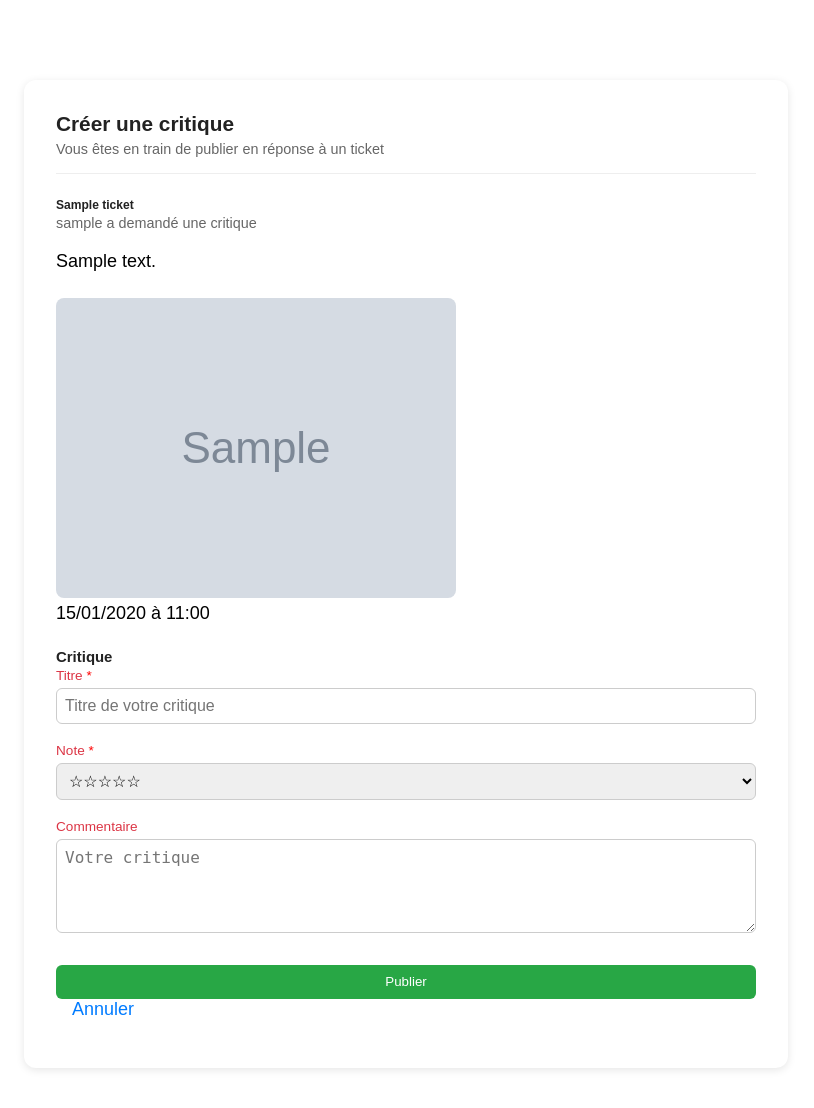
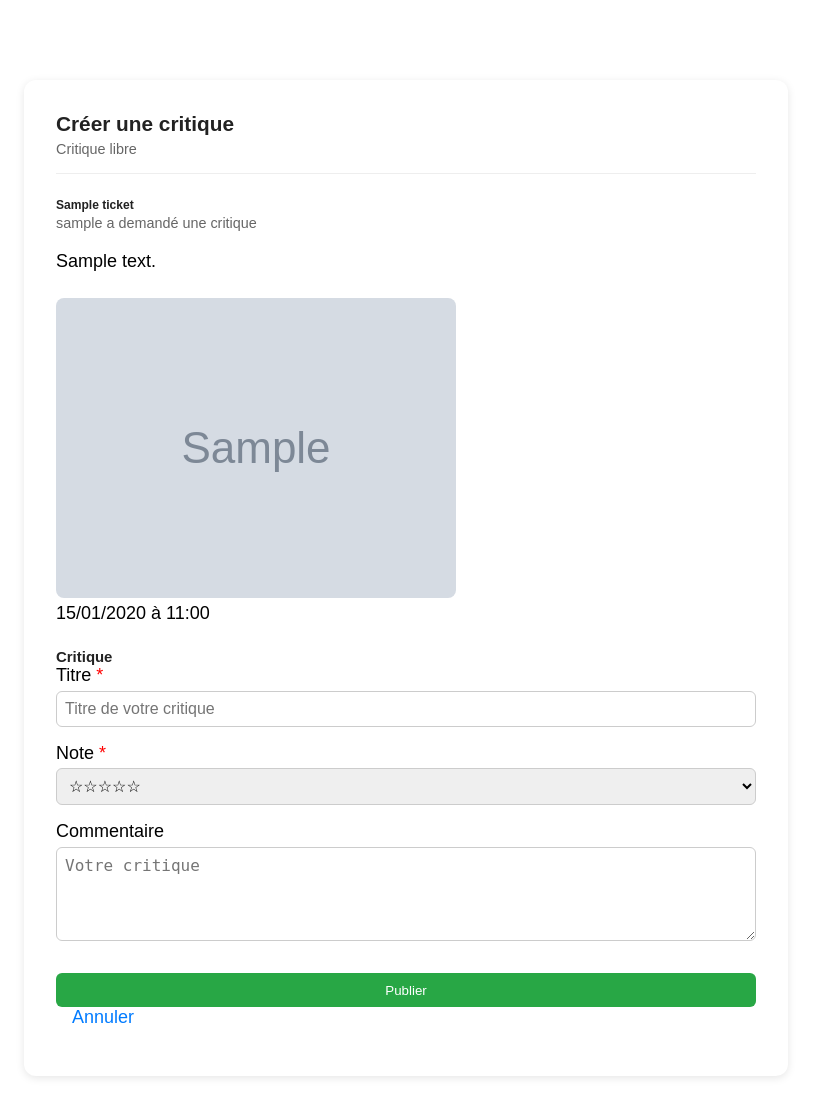
Before and after one commit to C-eorl/P9---LITRevu, a Django app: page /reviews/review/create/1/ in a window 1280 px wide. Shown: the part 62-1170 px from the top of the page, without its empty margins (234-1048 px from the left). Before the commit the page ends 1132 px from the top, so only its background shows below. Run offline with Django 5.2, Linux system fonts and the light colour scheme; a user stored in the database is signed in; tables that the repository leaves empty hold one stand-in row (values such as "Sample post"); grey boxes marked "Sample" are stand-in pictures; some web fonts are replaced.

Commit message:
correction style

```diff
--- a/litrevu/reviews/static/reviews/css/review.css
+++ b/litrevu/reviews/static/reviews/css/review.css
@@ -110,12 +110,7 @@ form a:hover {
     text-decoration: underline;
 }
 
-/* === Messages d’erreurs === */
-form div > div {
-    color: #dc3545;
-    font-size: 0.85rem;
-    margin-top: 0.2rem;
-}
+
 
 /* === Responsive === */
 @media (max-width: 768px) {
--- a/litrevu/reviews/templates/reviews/review_form.html
+++ b/litrevu/reviews/templates/reviews/review_form.html
@@ -14,11 +14,14 @@
             <h3>
                 {% if object %}Modifier votre critique{% else %}Créer une critique{% endif %}
             </h3>
-            {% if ticket %}
-                <small>Vous êtes en train de publier en réponse à un ticket</small>
-            {% else %}
-                <small>Critique libre</small>
-            {% endif %}
+            <small>
+                {% if object %}
+                    Vous êtes en train de publier en réponse à un ticket
+                {% else %}
+                    Critique libre
+                {% endif %}
+            </small>
+
         </div>
         <div class="card-body">
             <!-- Affichage du ticket concerné si c'est une réponse -->
@@ -41,61 +44,43 @@
 
                 <!-- Champs pour créer un ticket en même temps (critique libre) -->
                 {% if not ticket and not object %}
-                    <div>
+                    <div class="form-section">
                         <h5>Livre / Article</h5>
 
-                        <div>
+                        <div class="form-group">
                             <label for="{{ form.ticket_title.id_for_label }}">Titre <span>*</span></label>
                             {{ form.ticket_title }}
-                            {% if form.ticket_title.errors %}
-                                <div>{{ form.ticket_title.errors }}</div>
-                            {% endif %}
                         </div>
 
-                        <div>
+                        <div class="form-group">
                             <label for="{{ form.ticket_description.id_for_label }}">Description</label>
                             {{ form.ticket_description }}
-                            {% if form.ticket_description.errors %}
-                                <div>{{ form.ticket_description.errors }}</div>
-                            {% endif %}
                         </div>
 
-                        <div>
+                        <div class="form-group">
                             <label for="{{ form.ticket_image.id_for_label }}">Image</label>
                             {{ form.ticket_image }}
-                            {% if form.ticket_image.errors %}
-                                <div>{{ form.ticket_image.errors }}</div>
-                            {% endif %}
                         </div>
                     </div>
                 {% endif %}
 
                 <!-- Champs de la critique -->
-                <div>
+                <div class="form-section">
                     <h5>Critique</h5>
 
-                    <div>
+                    <div class="form-group">
                         <label for="{{ form.headline.id_for_label }}">Titre <span>*</span></label>
                         {{ form.headline }}
-                        {% if form.headline.errors %}
-                            <div>{{ form.headline.errors }}</div>
-                        {% endif %}
                     </div>
 
-                    <div>
+                    <div class="form-group">
                         <label for="{{ form.rating.id_for_label }}">Note <span>*</span></label>
                         {{ form.rating }}
-                        {% if form.rating.errors %}
-                            <div>{{ form.rating.errors }}</div>
-                        {% endif %}
                     </div>
 
-                    <div>
+                    <div class="form-group">
                         <label for="{{ form.body.id_for_label }}">Commentaire</label>
                         {{ form.body }}
-                        {% if form.body.errors %}
-                            <div>{{ form.body.errors }}</div>
-                        {% endif %}
                     </div>
                 </div>
 
```
